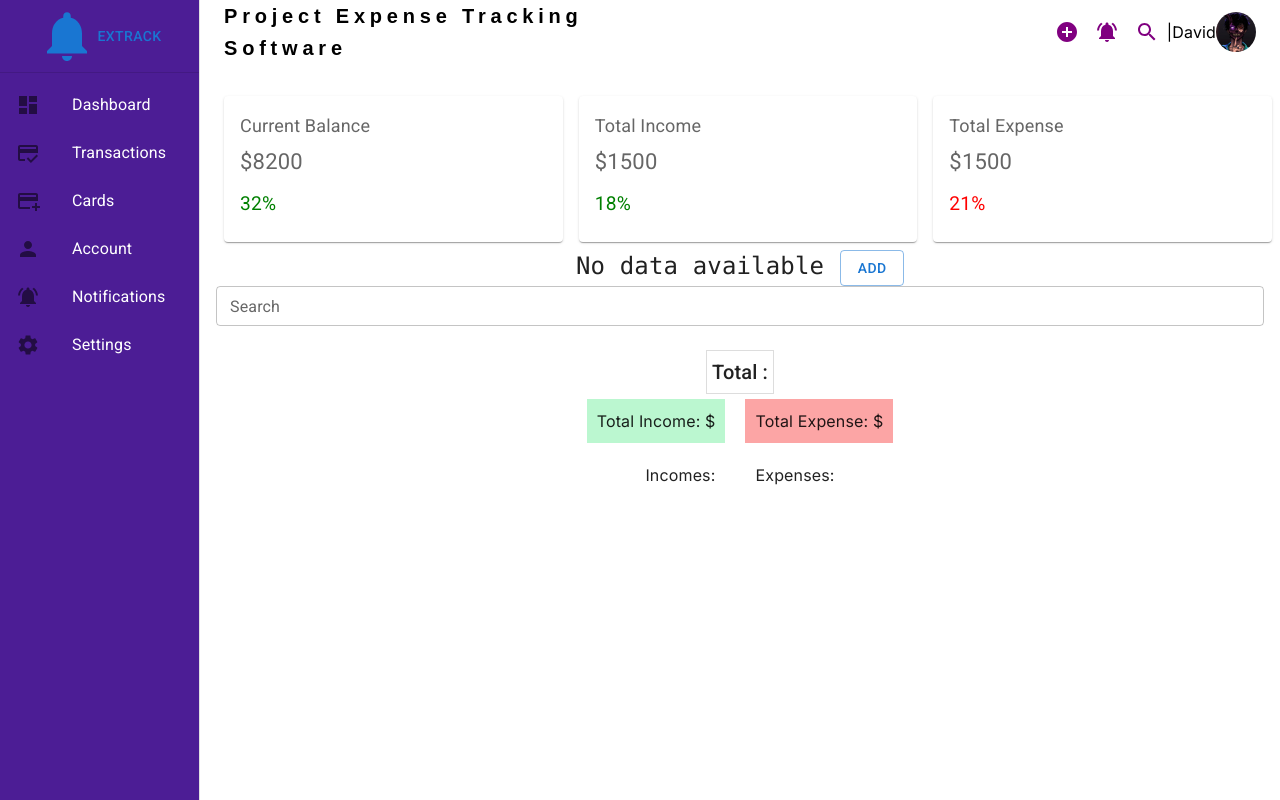
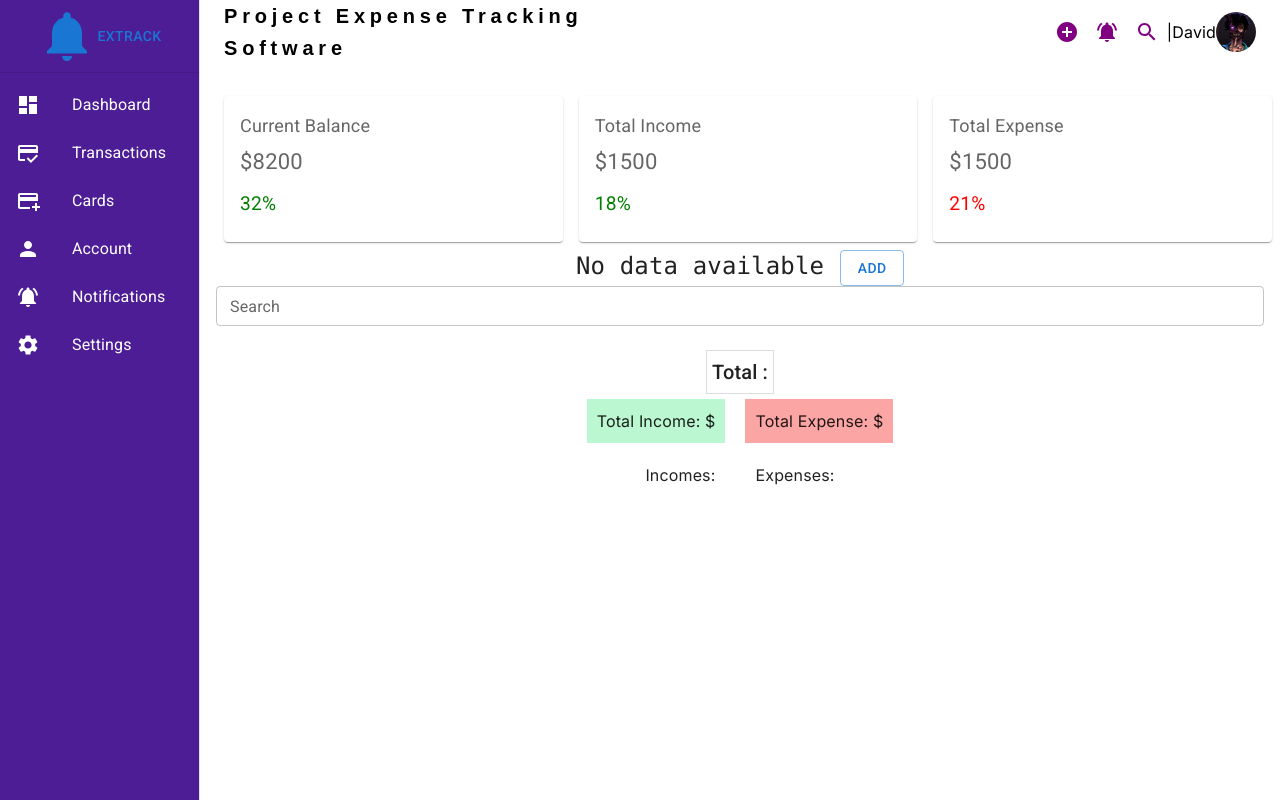
Before and after one commit to Ashikam263/expense-tracker, a Next.js app: page / in a window 1280 px wide. Built offline with nearby package versions, Linux system fonts and the light colour scheme.

Commit message:
removed kep and mapping

```diff
--- a/app/components/Sidebar.jsx
+++ b/app/components/Sidebar.jsx
@@ -31,66 +31,61 @@ function ResponsiveDrawer(props) {
     setMobileOpen(!mobileOpen);
   };
 
-  const icons = [<DashboardIcon />,<CreditScoreIcon />,<AddCardIcon />,<PersonIcon />,<NotificationsActiveIcon />,<SettingsIcon />];
-  const drawerItems = [
-    { label: 'Dashboard', index: 0 },
-    { label: 'Transactions', index: 1 },
-    { label: 'Cards', index: 2 },
-    { label: 'Account', index: 3 },
-    { label: 'Notifications', index: 4 },
-    { label: 'Settings', index: 5 },
-  ];
-
   const drawer = (
     <div className='flex flex-col h-screen bg-violet-900 mt-0'>
       <Button href='/' className='flex flex-row justify-center text-xl text-white mt-0'><NotificationsIcon sx={{ fontSize: 60 }}/> EXTRACK</Button>
       <Divider />
       <List>
       <ListItem disablePadding>
-        <a href={`/${drawerItems[0].label}`} className='text-white'>
+        <a href="/Dashboard" className='text-white'>
           <ListItemButton>
-            <ListItemIcon>{icons[0]}</ListItemIcon>
-            <ListItemText primary={drawerItems[0].label} />
+            <ListItemIcon><DashboardIcon className= 'text-white' /></ListItemIcon>
+            <ListItemText primary="Dashboard" />
           </ListItemButton>
         </a>
       </ListItem>
+
       <ListItem disablePadding>
-        <a href={`/${drawerItems[1].label}`} className='text-white'>
+        <a href="/Transactions" className='text-white'>
           <ListItemButton>
-            <ListItemIcon>{icons[1]}</ListItemIcon>
-            <ListItemText primary={drawerItems[1].label} />
+            <ListItemIcon><CreditScoreIcon className= 'text-white' /></ListItemIcon>
+            <ListItemText primary="Transactions" />
           </ListItemButton>
         </a>
       </ListItem>
+
       <ListItem disablePadding>
-        <a href={`/${drawerItems[2].label}`} className='text-white'>
+        <a href="/Cards" className='text-white'>
           <ListItemButton>
-            <ListItemIcon>{icons[2]}</ListItemIcon>
-            <ListItemText primary={drawerItems[2].label} />
+            <ListItemIcon ><AddCardIcon className= 'text-white' /></ListItemIcon>
+            <ListItemText primary="Cards" />
           </ListItemButton>
         </a>
       </ListItem>
+
       <ListItem disablePadding>
-        <a href={`/${drawerItems[3].label}`} className='text-white'>
+        <a href="/Account" className='text-white'>
           <ListItemButton>
-            <ListItemIcon>{icons[3]}</ListItemIcon>
-            <ListItemText primary={drawerItems[3].label} />
+            <ListItemIcon><PersonIcon className= 'text-white' /></ListItemIcon>
+            <ListItemText primary="Account" />
           </ListItemButton>
         </a>
       </ListItem>
+
       <ListItem disablePadding>
-        <a href={`/${drawerItems[4].label}`} className='text-white'>
+        <a href="/Notifications" className='text-white'>
           <ListItemButton>
-            <ListItemIcon>{icons[4]}</ListItemIcon>
-            <ListItemText primary={drawerItems[4].label} />
+            <ListItemIcon><NotificationsActiveIcon className= 'text-white' /></ListItemIcon>
+            <ListItemText primary="Notifications" />
           </ListItemButton>
         </a>
       </ListItem>
+
       <ListItem disablePadding>
-        <a href={`/${drawerItems[5].label}`} className='text-white'>
+        <a href="/Settings" className='text-white'>
           <ListItemButton>
-            <ListItemIcon>{icons[5]}</ListItemIcon>
-            <ListItemText primary={drawerItems[5].label} />
+            <ListItemIcon><SettingsIcon className= 'text-white' /></ListItemIcon>
+            <ListItemText primary="Settings" />
           </ListItemButton>
         </a>
       </ListItem>
```
